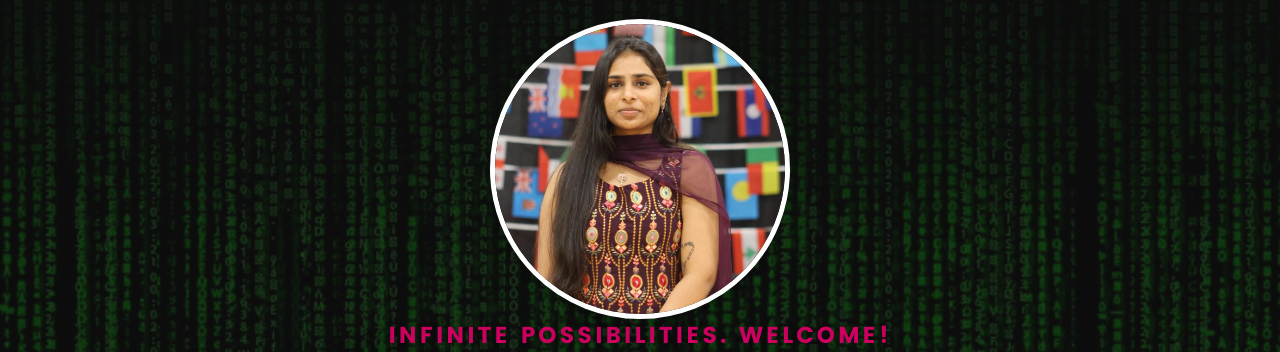
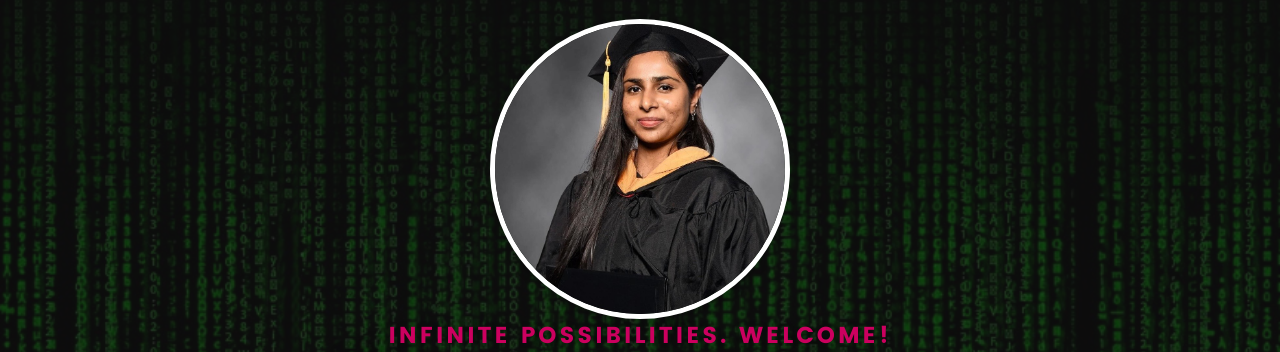
Before and after one commit to priya26092000/MyPortofolio, a plain HTML site: page index.html in a window 1280 px wide. Shown: the part 78-430 px from the top of the page. Drawn offline with Linux system fonts and the light colour scheme; files whose address does not match are found by name.

Commit message:
Update index.html

```diff
--- a/index.html
+++ b/index.html
@@ -142,7 +142,7 @@
 
    	<div class="intro-content">
         <div class="intro-image-container">
-            <img src="images/portfolio/Priya.jpg" alt="Priya Picture" class="intro-image">
+            <img src="images/portfolio/52db5aa6-04d1-4e13-b05f-8b83df629e91.jpeg" alt="Priya Picture" class="intro-image">
         </div>
    		<div class="row">
 
```
